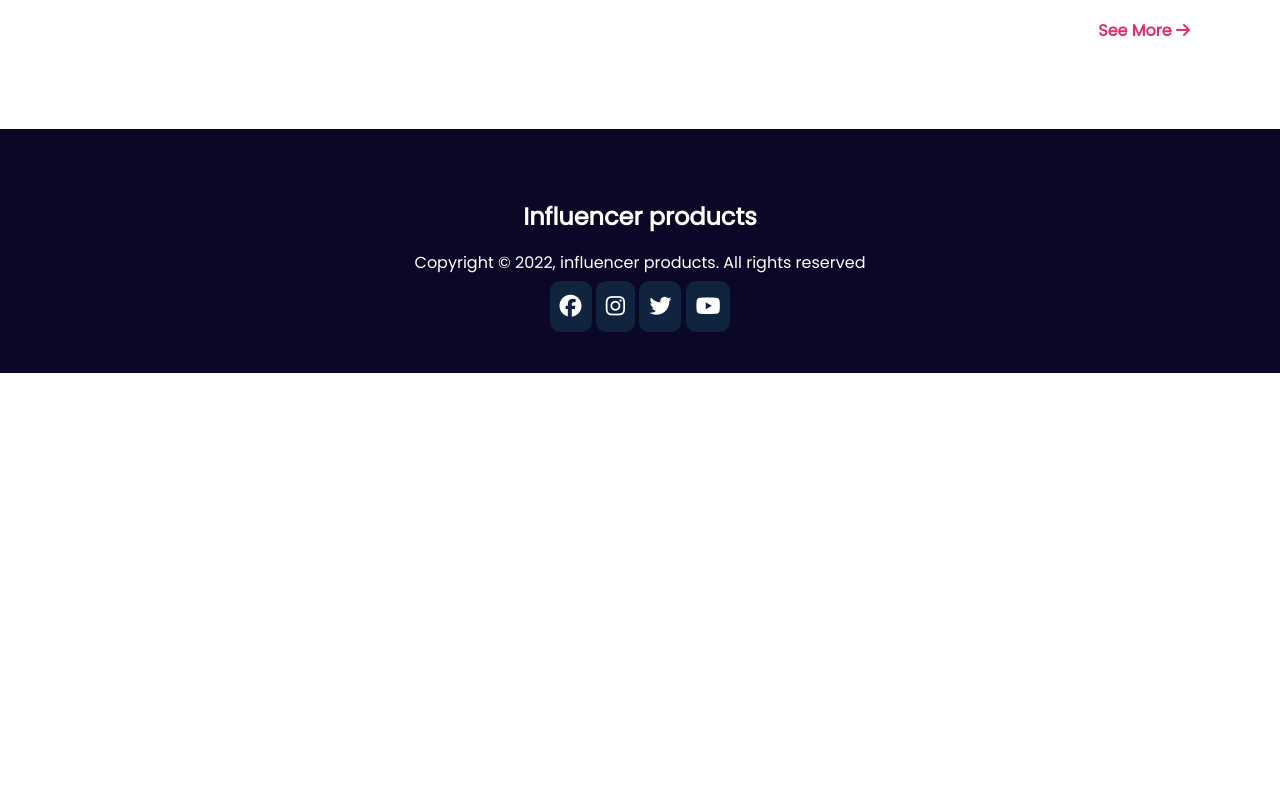
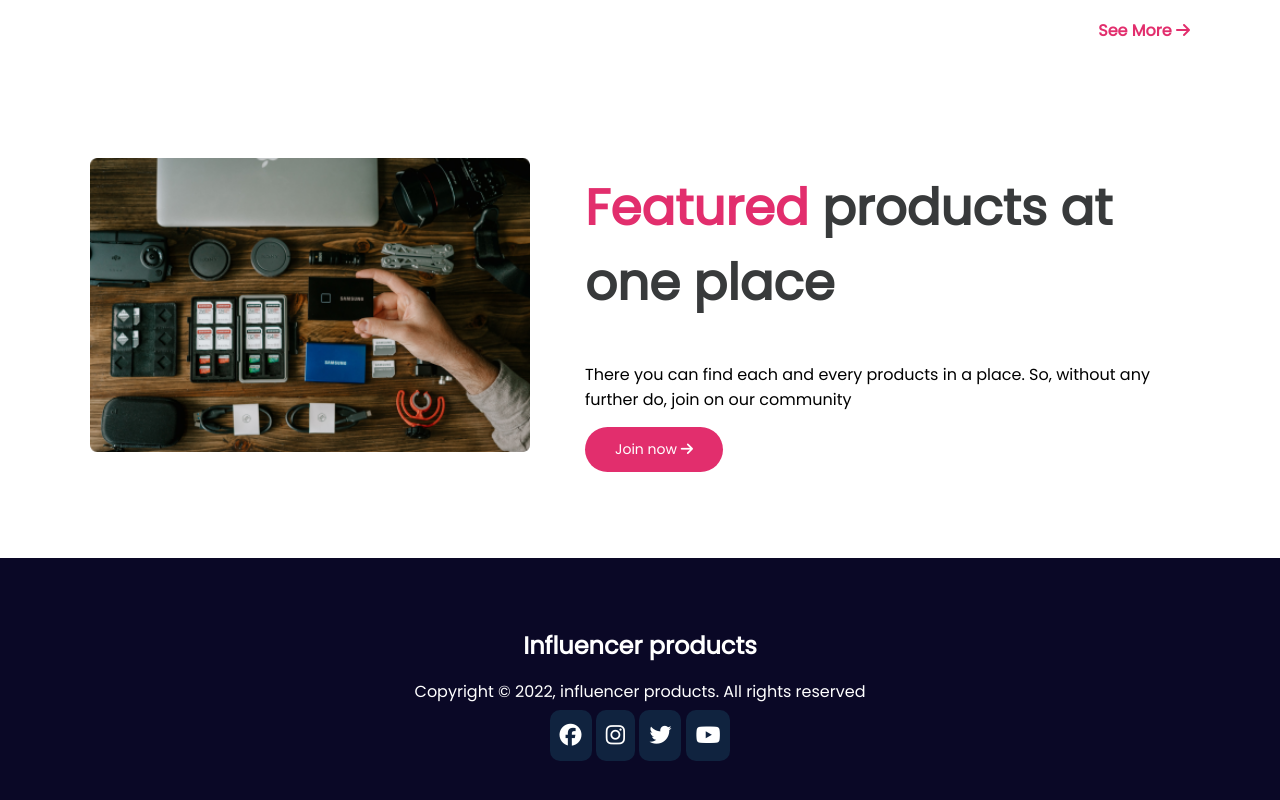
Before and after one commit to SifatulAlam/influencer-gear, a plain HTML site: page index.html in a window 1280 px wide. Shown: the part 2792-3592 px from the top of the page. Before the commit the page ends 3165 px from the top, so only its background shows below. Drawn offline with Linux system fonts and the light colour scheme.

Commit message:
finalaization

```diff
--- a/index.html
+++ b/index.html
@@ -271,8 +271,20 @@
         <div class="pagination sectionMargin container">
             <p>See More <i class="fas fa-arrow-right"></i></p>
         </div>
+
+        <!-- Feature Products -->
+        <section class="banner container sectionMargin">
+            <div class="banner_img">
+                <img src="images/gear.png" alt="">
+            </div>
+            <div class="banner_content">
+                <h1><span>Featured</span> products at one place</h1>
+                <p>There you can find each and every products in a place. So, without any further do, join on our community <br>
+                    <button>Join now <i class="fas fa-arrow-right"></i></button>
+                </p>
+            </div>
+        </section>
     </main>
-
 
     <!-- Footer -->
     <footer>
```
